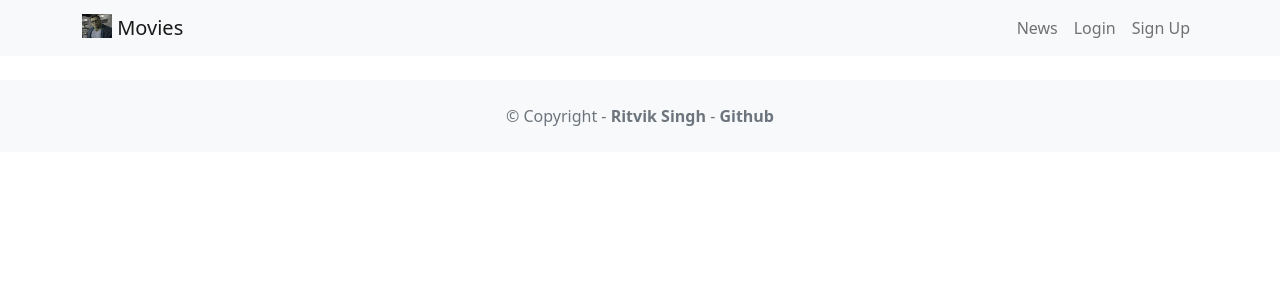
After one commit to pattharock/moviereviews, a Django app: template moviereviews/templates/base.html in a window 1280 px wide. The commit adds this page. Shown: the top 300 px of the page. Run offline with Django 4.2, Linux system fonts and the light colour scheme; the template is opened without the code that fills it, so the values that code supplies are empty.

Commit message:
CH8 Completed

```diff
--- a/moviereviews/settings.py
+++ b/moviereviews/settings.py
@@ -57,7 +57,7 @@ ROOT_URLCONF = 'moviereviews.urls'
 TEMPLATES = [
     {
         'BACKEND': 'django.template.backends.django.DjangoTemplates',
-        'DIRS': [],
+        'DIRS': [os.path.join(BASE_DIR, 'moviereviews/templates')],
         'APP_DIRS': True,
         'OPTIONS': {
             'context_processors': [
@@ -127,3 +127,7 @@ DEFAULT_AUTO_FIELD = 'django.db.models.BigAutoField'
 
 MEDIA_ROOT = os.path.join(BASE_DIR, 'media')
 MEDIA_URL = '/media/'
+
+STATICFILES_DIRS = [
+    BASE_DIR / 'moviereviews/static',
+]
--- /dev/null
+++ b/moviereviews/templates/base.html
@@ -0,0 +1,59 @@
+<!DOCTYPE html>
+<html>
+  <head>
+    <title>Movies App</title>
+    <link href="https://cdn.jsdelivr.net/npm/bootstrap@5.1.1/dist/css/bootstrap.min.css" rel="stylesheet" crossorigin="anonymous" />
+    <script src="https://cdn.jsdelivr.net/npm/bootstrap@5.1.1/dist/js/bootstrap.bundle.min.js" crossorigin="anonymous"></script>
+    <meta name="viewport" content="width=device-width,initial-scale=1" />
+  </head>
+  <body>
+    <nav class="navbar navbar-expand-lg
+      navbar-light bg-light mb-3">
+      <div class="container">
+        <a class="navbar-brand" href="{% url 'home' %}">
+            {% load static %}
+            <img src="{% static 'images/banner.jpeg' %}" alt="" width="30" height="24" class="d-inline-block align-text-top"/>
+            Movies
+        </a>
+        <button class="navbar-toggler" type="button"
+          data-bs-toggle="collapse"
+          data-bs-target="#navbarNavAltMarkup"
+          aria-controls="navbarNavAltMarkup"
+          aria-expanded="false"
+          aria-label="Toggle navigation">
+          <span class="navbar-toggler-icon"></span>
+        </button>
+        <div class="collapse navbar-collapse"
+          id="navbarNavAltMarkup">
+          <div class="navbar-nav ms-auto">
+            <a class="nav-link" href="{% url 'news' %}">News</a>
+            <a class="nav-link" href="#">Login</a>
+            <a class="nav-link" href="#">Sign Up</a>
+          </div>
+        </div>
+      </div>
+    </nav>
+
+
+    <div class="container">
+      {% block content %}
+      {% endblock content %}
+    </div>
+
+    <footer class="text-center text-lg-start bg-light text-muted mt-4">
+      <div class="text-center p-4">
+        © Copyright -
+        <a class="text-reset fw-bold text-decoration-none"
+          target="_blank"
+          href="https://twitter.com/greglim81">
+          Ritvik Singh
+        </a> -
+        <a class="text-reset fw-bold text-decoration-none"
+          target="_blank"
+          href="https://github.com/pattharock">
+          Github
+        </a>
+      </div>
+    </footer>
+  </body>
+</html>
```
Also changed, not shown: movie/templates/home.html (+12 -28 lines), news/templates/news.html (+3 -12 lines), moviereviews/static/images/banner.jpeg (added).
